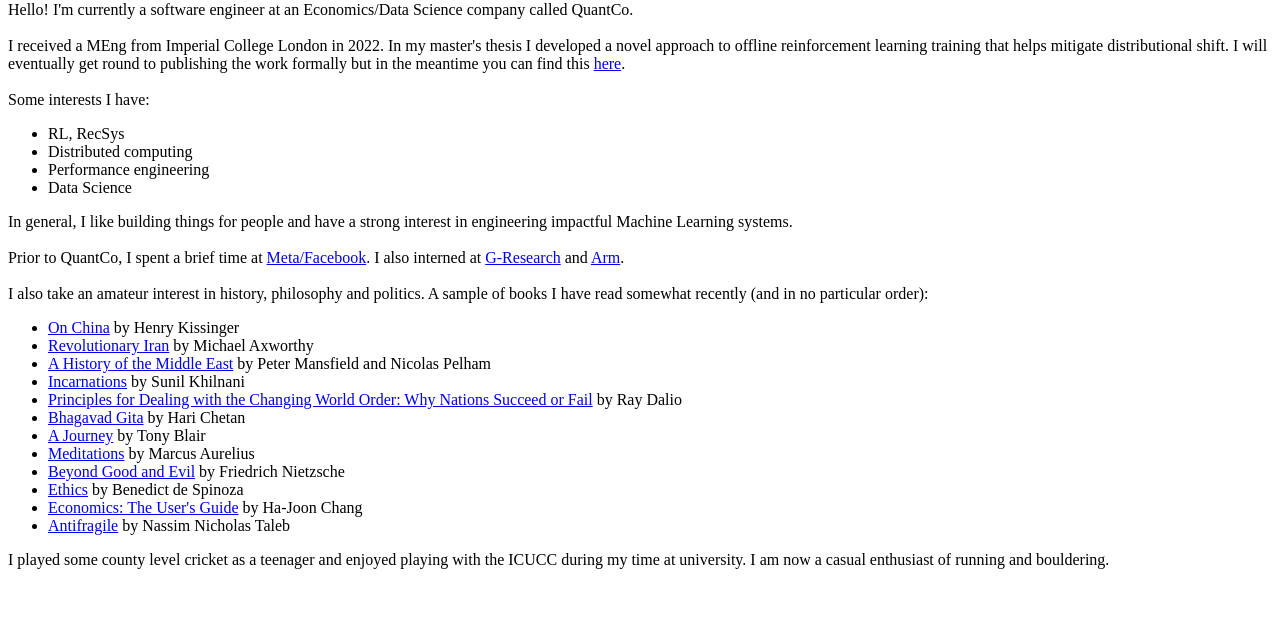
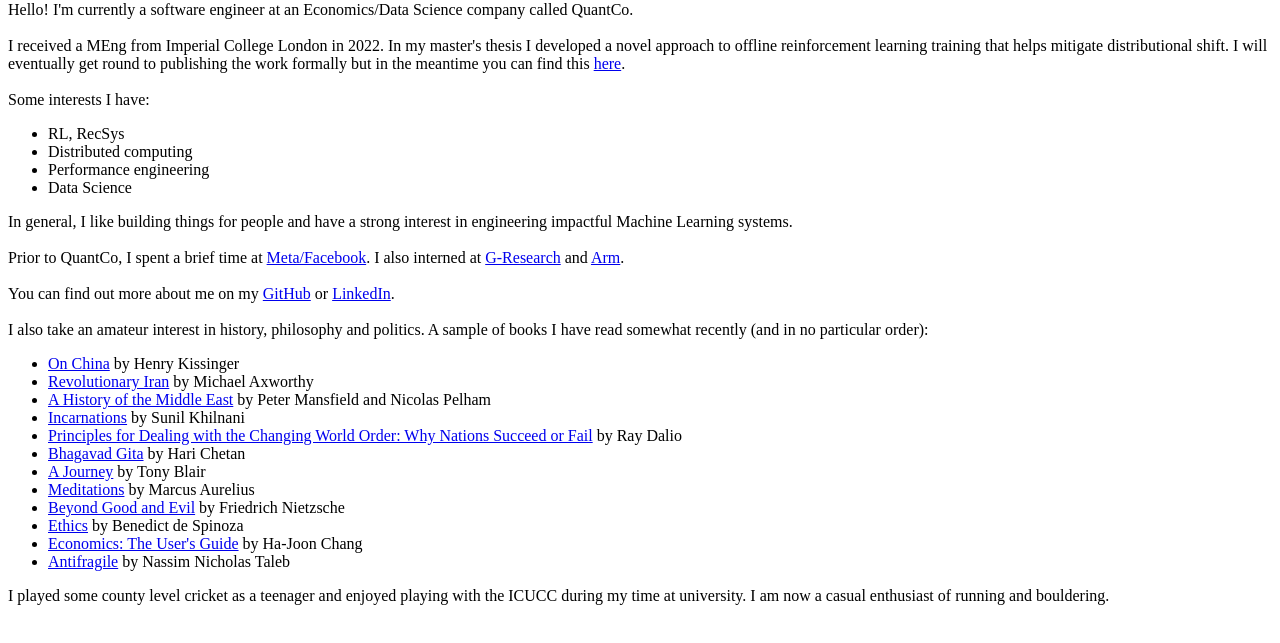
Before and after one commit to adityagoel4512/adityagoel4512.github.io, a plain HTML site: page index.html in a window 1280 px wide. Shown: the part 79-722 px from the top of the page. Drawn offline with Linux system fonts and the light colour scheme.

Commit message:
Add links

```diff
--- a/index.html
+++ b/index.html
@@ -19,6 +19,9 @@ In general, I like building things for people and have a strong interest in engi
 Prior to QuantCo, I spent a brief time at <a href="https://en.wikipedia.org/wiki/Meta_Platforms">Meta/Facebook</a>. I also interned at <a href="https://www.gresearch.com/">G-Research</a> and <a href="https://en.wikipedia.org/wiki/Arm_Holdings">Arm</a>.
 </br> </br>
 
+You can find out more about me on my <a href="https://github.com/adityagoel4512">GitHub</a> or <a href="https://www.linkedin.com/in/adityagoel4512/">LinkedIn</a>.
+
+</br> </br>
 
 I also take an amateur interest in history, philosophy and politics. A sample of books I have read somewhat recently (and in no particular order):
 <ul>
```
